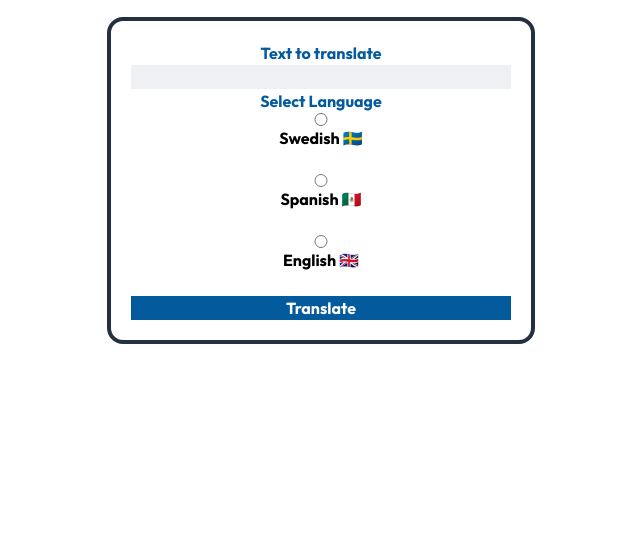
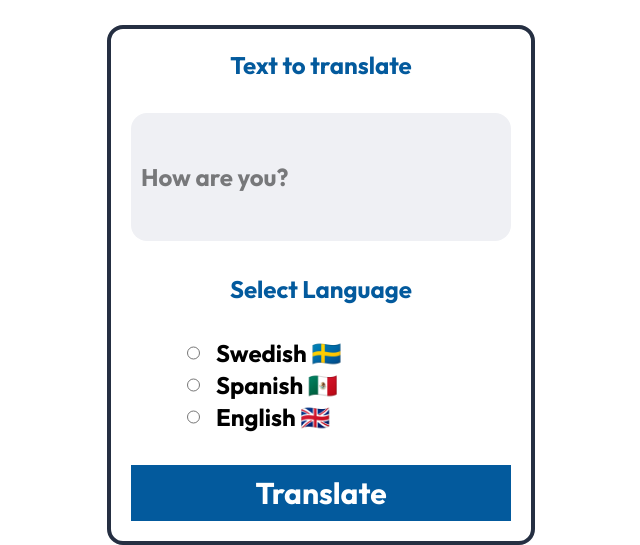
Before and after one commit to SusyGlez/pollyglot_app, a website: page index.html in a window 1280 px wide. Shown: the part 323-868 px from the top of the page, without its empty margins (319-959 px from the left). Before the commit the page ends 800 px from the top, so only its background shows below. Drawn offline with Linux system fonts and the light colour scheme; a web font is replaced by a local one.

Commit message:
added flex to divs containing inputs and labels

```diff
--- a/index.html
+++ b/index.html
@@ -29,18 +29,29 @@
       </div>
     </header>
     <div
-      class="font-[outfit] font-bold border-[#252F42] border-4 mx-2.5 my-5 rounded-2xl p-5 flex flex-col justify-center text-center"
+      class="font-[outfit] font-bold border-[#252F42] border-4 mx-2.5 my-7 rounded-2xl p-5 flex flex-col justify-center text-center text-2xl gap-8"
     >
       <h2 class="text-[#035A9D]">Text to translate</h2>
-      <input class="bg-[#EFF0F4]" />
+      <input
+        placeholder="How are you?"
+        class="bg-[#EFF0F4] rounded-2xl h-32 text-black p-2.5"
+      />
       <h3 class="text-[#035A9D]">Select Language</h3>
+      <div class="flex items-start flex-col mx-14">
+        <div class="flex gap-4">
           <input type="radio" id="swedish" name="language" />
           <label for="swedish">Swedish 🇸🇪</label><br />
+        </div>
+        <div class="flex gap-4">
           <input type="radio" id="spanish" name="language" />
           <lable for="spanish">Spanish 🇲🇽</lable><br />
+        </div>
+        <div class="flex gap-4">
           <input type="radio" id="english" name="language" />
           <label for="english">English 🇬🇧</label><br />
-      <button class="bg-[#035A9D] text-white">Translate</button>
+        </div>
+      </div>
+      <button class="bg-[#035A9D] text-white text-3xl h-14">Translate</button>
     </div>
   </body>
 </html>
```
Also changed, not shown: output.css. Lines whose indentation alone changed are shown as unchanged.
